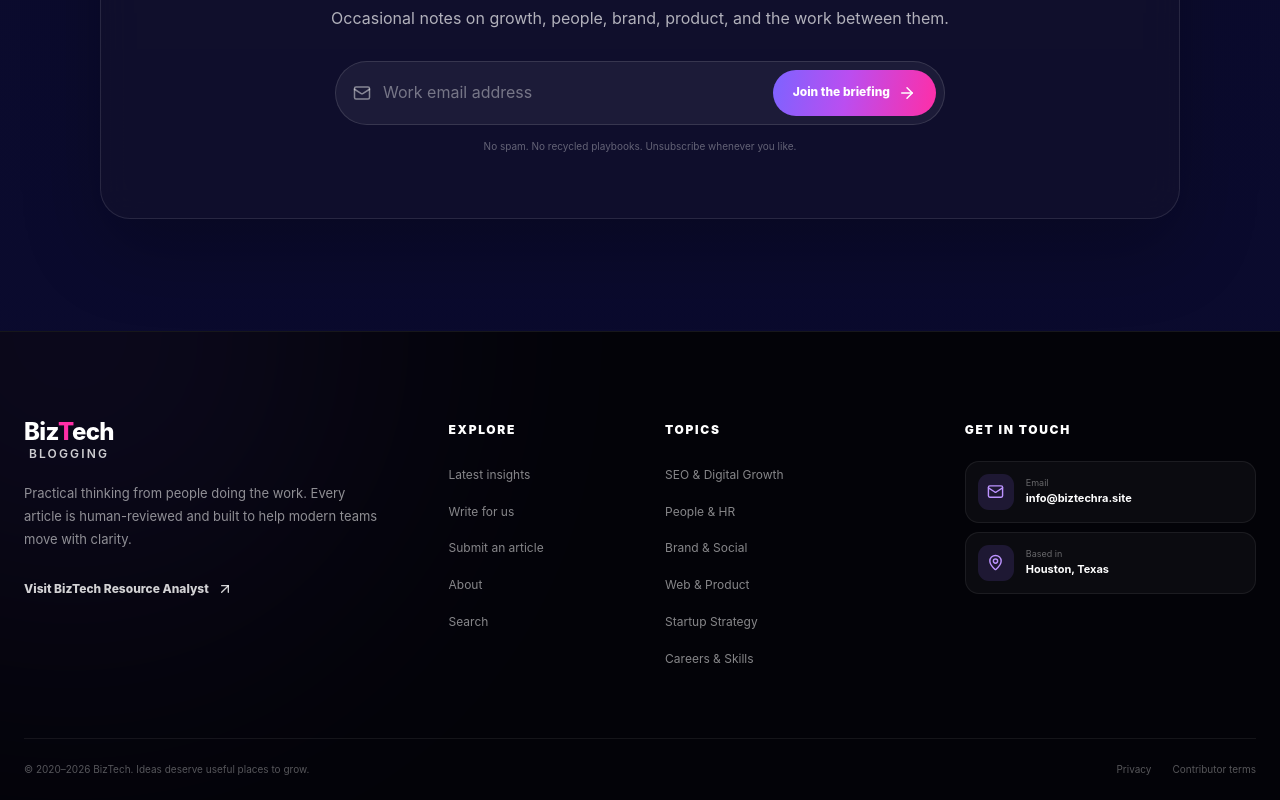
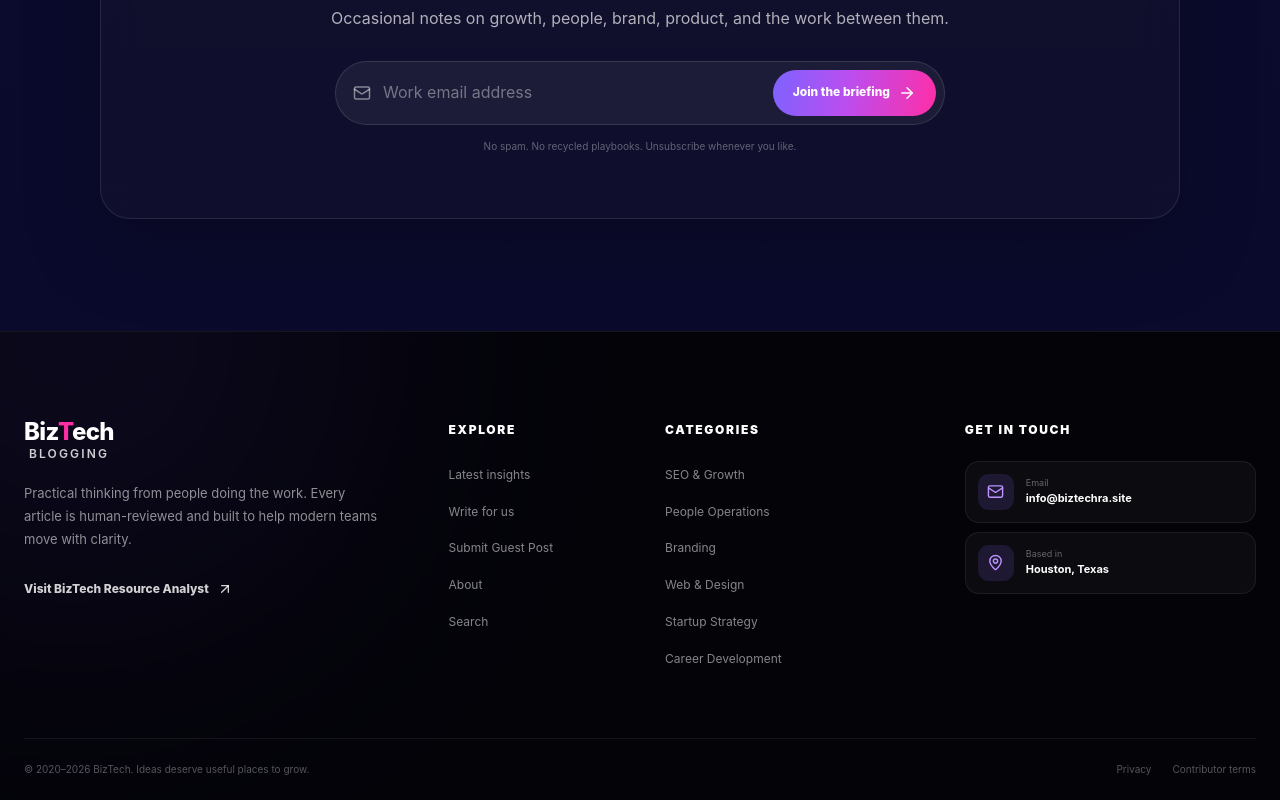
Before and after one commit to Ruhan-AI/BizTech-Blogging, a Next.js app: page / in a window 1280 px wide. Shown: the part 5527-6327 px from the top of the page. Built offline with nearby package versions, Linux system fonts and the light colour scheme; a web font is replaced by a local one.

Commit message:
style: fix footer inconsistencies, categories names, and guest post link label

```diff
--- a/src/components/SiteFooter.js
+++ b/src/components/SiteFooter.js
@@ -5,18 +5,18 @@ import Logo from "./Logo";
 const pageLinks = [
   ["Latest insights", "/#latest"],
   ["Write for us", "/write-for-us"],
-  ["Submit an article", "/submit"],
+  ["Submit Guest Post", "/submit"],
   ["About", "/about"],
   ["Search", "/search"],
 ];
 
 const topicLinks = [
-  ["SEO & Digital Growth", "/category/seo-digital-growth"],
-  ["People & HR", "/category/hr-people-operations"],
-  ["Brand & Social", "/category/social-media-branding"],
-  ["Web & Product", "/category/website-development-design"],
+  ["SEO & Growth", "/category/seo-digital-growth"],
+  ["People Operations", "/category/hr-people-operations"],
+  ["Branding", "/category/social-media-branding"],
+  ["Web & Design", "/category/website-development-design"],
   ["Startup Strategy", "/category/startup-business-strategy"],
-  ["Careers & Skills", "/category/vocational-career-development"],
+  ["Career Development", "/category/vocational-career-development"],
 ];
 
 export default function SiteFooter() {
@@ -51,7 +51,7 @@ export default function SiteFooter() {
         </div>
 
         <div className="footer-column footer-topics">
-          <h2>Topics</h2>
+          <h2>Categories</h2>
           <ul>
             {topicLinks.map(([label, href]) => (
               <li key={label}><Link href={href}>{label}</Link></li>
```
